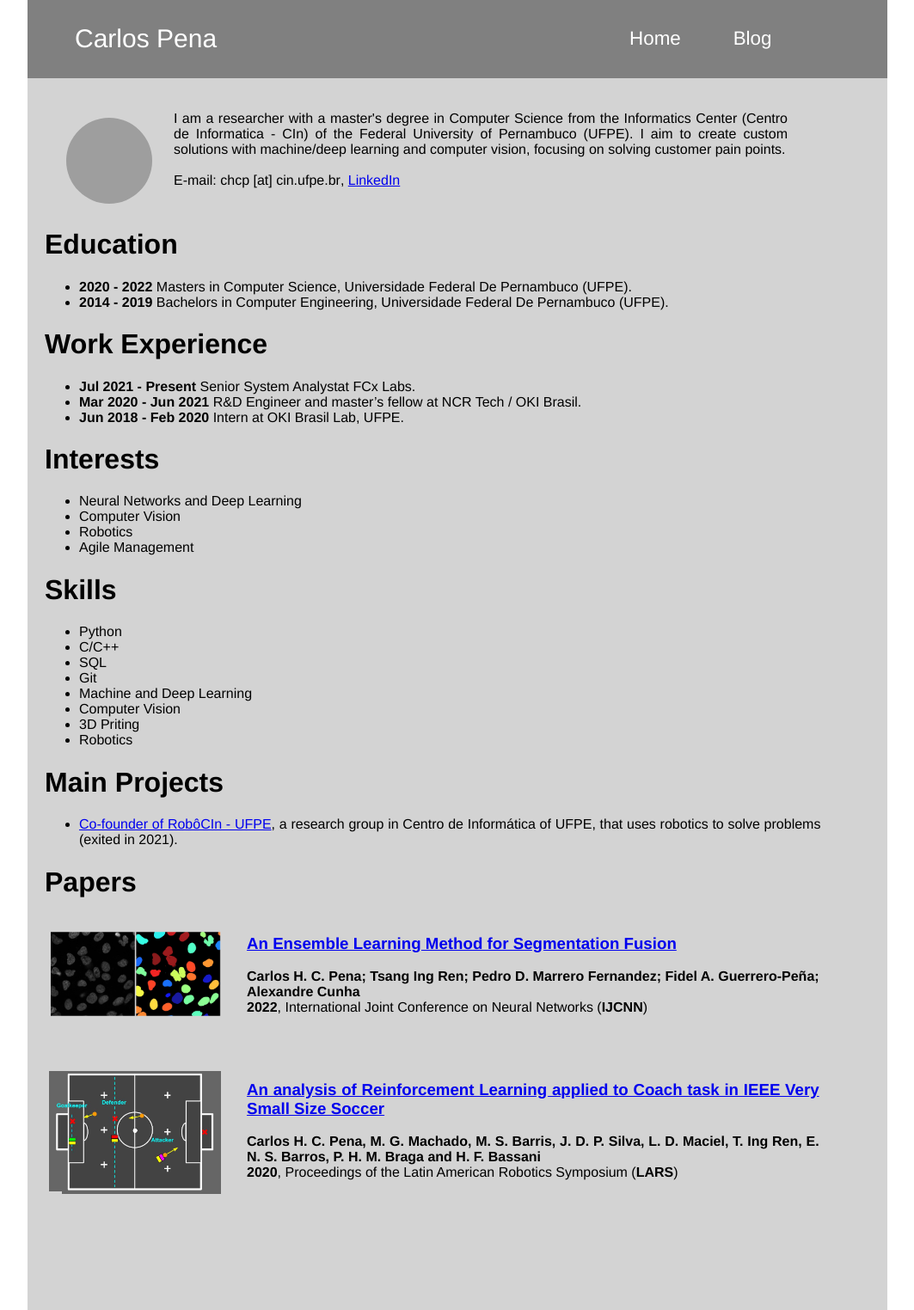
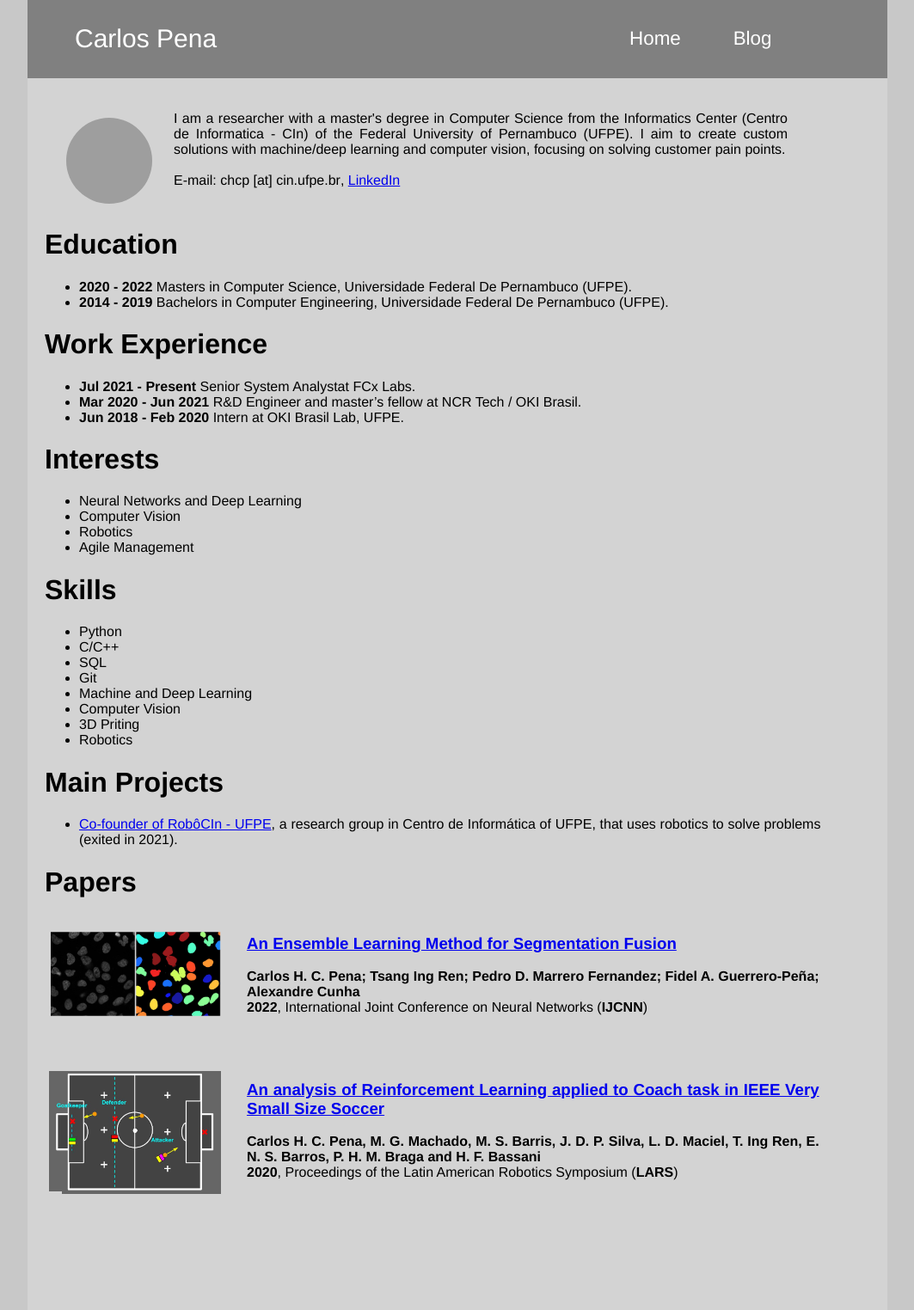
Before and after one commit to CarlosPena00/carlospena00.github.io, a Jekyll site: the page built from pages/index.md, in a window 1280 px wide. Shown: the whole page at 86% size, without its empty margins (108-1171 px from the left). Built offline with Jekyll 4.4.1, drawn with Linux system fonts in a browser that asks for light colours; grey boxes are pictures that could not be loaded.

Commit message:
Add background color in body

```diff
--- a/assets/style.css
+++ b/assets/style.css
@@ -60,6 +60,7 @@ body {
     display: flex;
     flex-direction: column;
     align-items: center;
+    background-color: rgb(200, 200, 200);
 }
 
 header {
```
